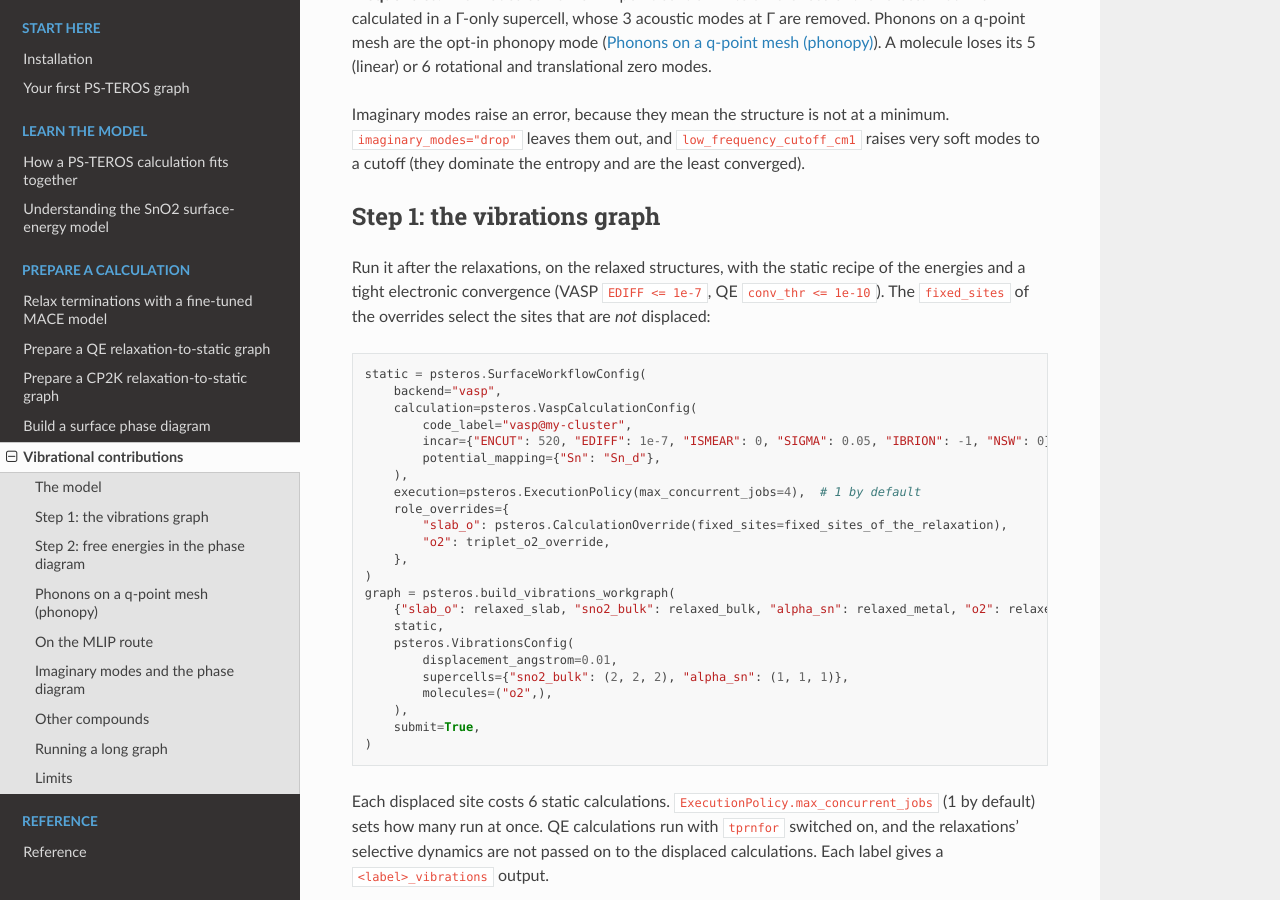
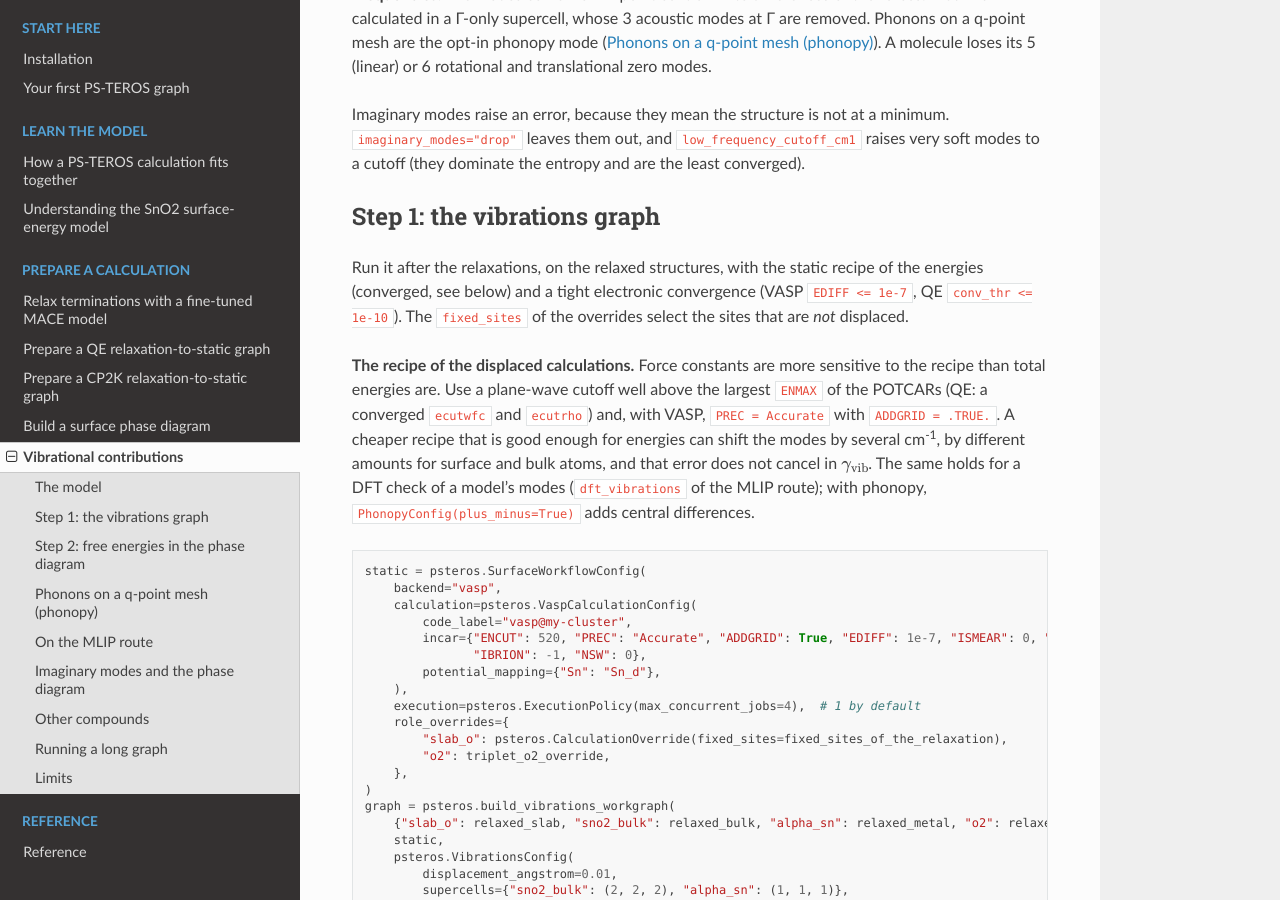
Before and after one commit to DoriniTT/PS-TEROS, a Sphinx documentation site: the page built from docs/source/vibrations.rst, in a window 1280 px wide and 900 px high, scrolled down 889 px. Built offline with Sphinx 7.4.7 and the Read the Docs theme 3.1.0, drawn with Linux system fonts in a browser that asks for light colours; pages that are not in the unit, such as notebooks, are missing from menus; some of the changed text lies outside the part shown.

Commit message:
Docs: a tight DFT recipe for vibrations and for the DFT check of a model's modes
Force constants are more sensitive to the recipe than total energies: a recipe
that is good enough for the energies (cutoff below ENMAX, PREC = Normal) can
shift the modes by several cm^-1, by different amounts for surface and bulk
atoms, and that error does not cancel in gamma_vib. The vibrations page now
asks for a cutoff well above ENMAX and PREC = Accurate with ADDGRID for the
displaced calculations (its example INCAR included), and the MLIP pages ask
for the same recipe, with central differences for phonopy, when
dft_vibrations checks a model's modes. No code changes.

```diff
--- a/docs/source/changelog.rst
+++ b/docs/source/changelog.rst
@@ -135,6 +135,10 @@ Recent Updates
   ``prepare_forces_job``). Pure-Python layer: ``phonopy_displacements``, ``phonopy_modes``, ``PhonopyDisplacements``,
   ``PhononModes``; the stability check ``read_phonon_stability`` / ``PhononStability`` lists the imaginary modes
   along q. Leaving ``phonopy`` out keeps the Γ-point modes, graphs and outputs unchanged
+* Docs: the recipe of the displaced DFT calculations (:ref:`vibrations-step-1`): force constants need a cutoff
+  well above ``ENMAX`` and ``PREC = Accurate`` (VASP), also for the DFT check of a model's vibrations on the MLIP
+  route; a recipe that is good enough for energies can shift the modes by several cm^-1, which does not cancel in
+  gamma_vib
 * See :doc:`/phase-diagram` and ``CHANGE.md`` for details
 
 Earlier Unreleased Features
--- a/docs/source/vibrations.rst
+++ b/docs/source/vibrations.rst
@@ -57,13 +57,25 @@ minimum. ``imaginary_modes="drop"`` leaves them out, and
 ``low_frequency_cutoff_cm1`` raises very soft modes to a cutoff (they dominate
 the entropy and are the least converged).
 
+.. _vibrations-step-1:
+
 Step 1: the vibrations graph
 ----------------------------
 
 Run it after the relaxations, on the relaxed structures, with the static
-recipe of the energies and a tight electronic convergence (VASP
-``EDIFF <= 1e-7``, QE ``conv_thr <= 1e-10``). The ``fixed_sites`` of the
-overrides select the sites that are *not* displaced:
+recipe of the energies (converged, see below) and a tight electronic
+convergence (VASP ``EDIFF <= 1e-7``, QE ``conv_thr <= 1e-10``). The ``fixed_sites`` of the
+overrides select the sites that are *not* displaced.
+
+**The recipe of the displaced calculations.** Force constants are more
+sensitive to the recipe than total energies are. Use a plane-wave cutoff well
+above the largest ``ENMAX`` of the POTCARs (QE: a converged ``ecutwfc`` and
+``ecutrho``) and, with VASP, ``PREC = Accurate`` with ``ADDGRID = .TRUE.``. A
+cheaper recipe that is good enough for energies can shift the modes by several
+cm\ :sup:`-1`, by different amounts for surface and bulk atoms, and that error
+does not cancel in :math:`\gamma_\text{vib}`. The same holds for a DFT check
+of a model's modes (``dft_vibrations`` of the MLIP route); with phonopy,
+``PhonopyConfig(plus_minus=True)`` adds central differences.
 
 .. code-block:: python
 
@@ -71,7 +83,8 @@ overrides select the sites that are *not* displaced:
        backend="vasp",
        calculation=psteros.VaspCalculationConfig(
            code_label="vasp@my-cluster",
-           incar={"ENCUT": 520, "EDIFF": 1e-7, "ISMEAR": 0, "SIGMA": 0.05, "IBRION": -1, "NSW": 0},
+           incar={"ENCUT": 520, "PREC": "Accurate", "ADDGRID": True, "EDIFF": 1e-7, "ISMEAR": 0, "SIGMA": 0.05,
+                  "IBRION": -1, "NSW": 0},
            potential_mapping={"Sn": "Sn_d"},
        ),
        execution=psteros.ExecutionPolicy(max_concurrent_jobs=4),  # 1 by default
@@ -219,7 +232,8 @@ distortion that the cell of the calculation could not follow.
 symmetry needs a few tens of displacements, so the DFT graph is expensive; on
 the MLIP route the GPU job costs seconds. Converge ``supercell_length_angstrom``
 and ``mesh_length_angstrom`` with the model before relying on a number, and
-check the model against DFT in smaller supercells.
+check the model against DFT in smaller supercells, with the tight recipe of
+:ref:`vibrations-step-1` and ``plus_minus=True``.
 
 **Without AiiDA.** ``phonopy_displacements(structure, supercell)`` gives the
 displacements (``PhonopyDisplacements``: the undisplaced and displaced
```
Also changed, not shown: docs/MLIP_SURFACES.md (+3 -1 lines), docs/source/mlip.rst (+5 -3 lines).
